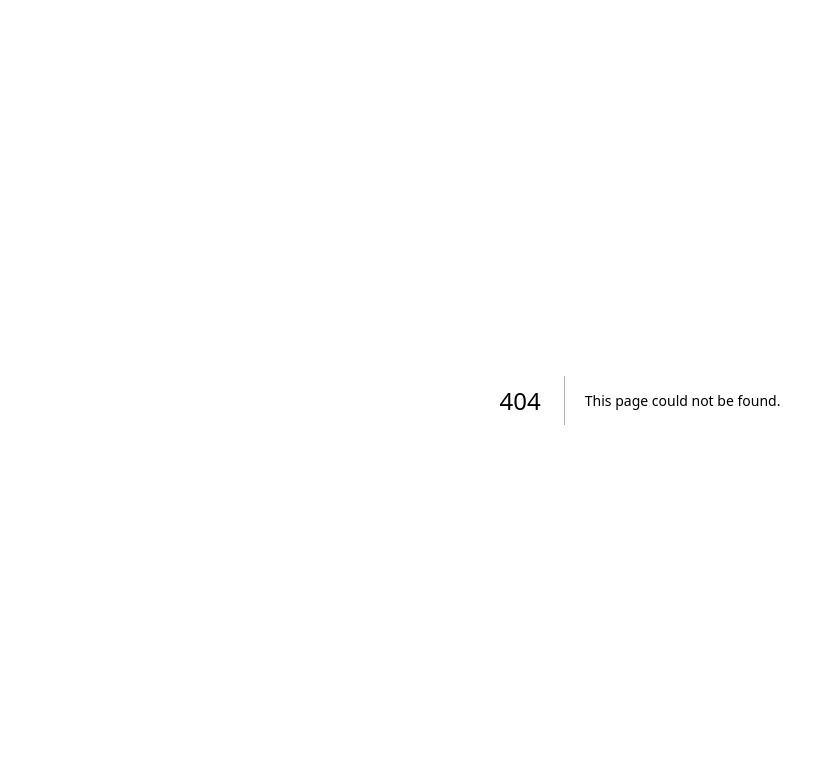
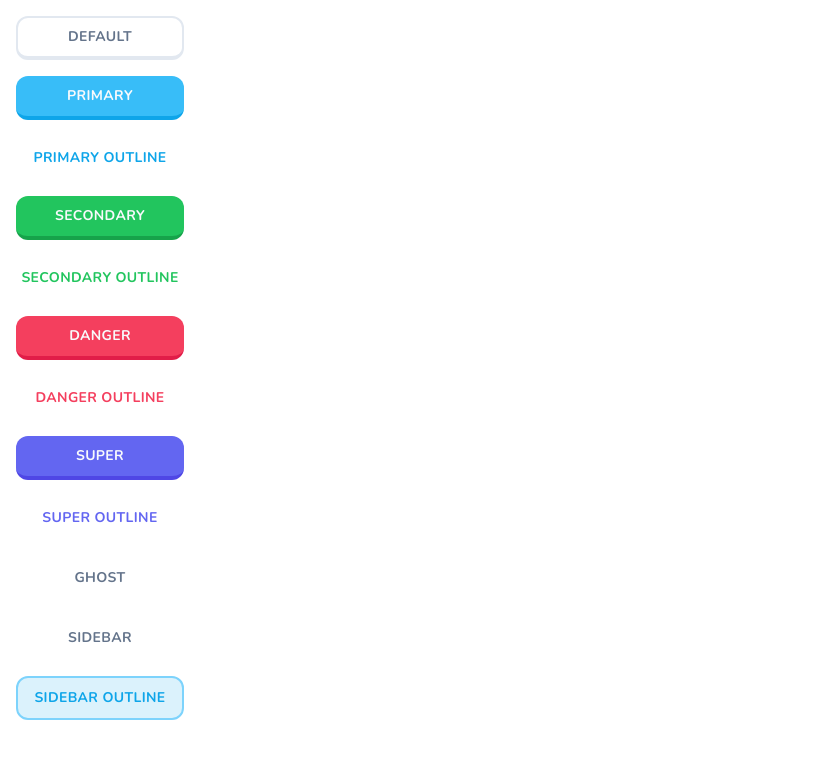
Before and after one commit to singh043/flingo-language-learning-app, a Next.js app: page /buttons in a window 1280 px wide. Before the commit this address had no page. Shown: the top 758 px of the page, without its empty margins (0-827 px from the left). Built offline with nearby package versions, Linux system fonts and the light colour scheme.

Commit message:
make buttons library

```diff
--- /dev/null
+++ b/app/buttons/page.tsx
@@ -0,0 +1,46 @@
+import { Button } from "@/components/ui/button";
+
+const ButtonsPage = () => {
+    return (
+        <div className="p-4 space-y-4 flex flex-col max-w-[200px]">
+            <Button>
+                Default
+            </Button>
+            <Button variant="primary">
+                Primary
+            </Button>
+            <Button variant="primaryOutline">
+                Primary Outline
+            </Button>
+            <Button variant="secondary">
+                Secondary
+            </Button>
+            <Button variant="secondaryOutline">
+                Secondary Outline
+            </Button>
+            <Button variant="danger">
+                Danger
+            </Button>
+            <Button variant="dangerOutline">
+                Danger Outline
+            </Button>
+            <Button variant="super">
+                Super
+            </Button>
+            <Button variant="superOutline">
+                Super Outline
+            </Button>
+            <Button variant="ghost">
+                Ghost
+            </Button>
+            <Button variant="sidebar">
+                Sidebar
+            </Button>
+            <Button variant="sidebarOutline">
+                Sidebar Outline
+            </Button>
+        </div>
+    )
+}
+
+export default ButtonsPage;
--- a/app/layout.tsx
+++ b/app/layout.tsx
@@ -1,8 +1,8 @@
 import type { Metadata } from "next";
-import { Inter } from "next/font/google";
+import { Nunito } from "next/font/google";
 import "./globals.css";
 
-const inter = Inter({ subsets: ["latin"] });
+const font = Nunito({ subsets: ["latin"] });
 
 export const metadata: Metadata = {
   title: "Create Next App",
@@ -16,7 +16,7 @@ export default function RootLayout({
 }>) {
   return (
     <html lang="en">
-      <body className={inter.className}>{children}</body>
+      <body className={font.className}>{children}</body>
     </html>
   );
 }
--- a/app/page.tsx
+++ b/app/page.tsx
@@ -1,113 +1,11 @@
-import Image from "next/image";
+import { Button } from "@/components/ui/button";
 
 export default function Home() {
   return (
-    <main className="flex min-h-screen flex-col items-center justify-between p-24">
-      <div className="z-10 w-full max-w-5xl items-center justify-between font-mono text-sm lg:flex">
-        <p className="fixed left-0 top-0 flex w-full justify-center border-b border-gray-300 bg-gradient-to-b from-zinc-200 pb-6 pt-8 backdrop-blur-2xl dark:border-neutral-800 dark:bg-zinc-800/30 dark:from-inherit lg:static lg:w-auto  lg:rounded-xl lg:border lg:bg-gray-200 lg:p-4 lg:dark:bg-zinc-800/30">
-          Get started by editing&nbsp;
-          <code className="font-mono font-bold">app/page.tsx</code>
-        </p>
-        <div className="fixed bottom-0 left-0 flex h-48 w-full items-end justify-center bg-gradient-to-t from-white via-white dark:from-black dark:via-black lg:static lg:size-auto lg:bg-none">
-          <a
-            className="pointer-events-none flex place-items-center gap-2 p-8 lg:pointer-events-auto lg:p-0"
-            href="https://vercel.com?utm_source=create-next-app&utm_medium=appdir-template&utm_campaign=create-next-app"
-            target="_blank"
-            rel="noopener noreferrer"
-          >
-            By{" "}
-            <Image
-              src="/vercel.svg"
-              alt="Vercel Logo"
-              className="dark:invert"
-              width={100}
-              height={24}
-              priority
-            />
-          </a>
-        </div>
-      </div>
-
-      <div className="relative z-[-1] flex place-items-center before:absolute before:h-[300px] before:w-full before:-translate-x-1/2 before:rounded-full before:bg-gradient-radial before:from-white before:to-transparent before:blur-2xl before:content-[''] after:absolute after:-z-20 after:h-[180px] after:w-full after:translate-x-1/3 after:bg-gradient-conic after:from-sky-200 after:via-blue-200 after:blur-2xl after:content-[''] before:dark:bg-gradient-to-br before:dark:from-transparent before:dark:to-blue-700 before:dark:opacity-10 after:dark:from-sky-900 after:dark:via-[#0141ff] after:dark:opacity-40 sm:before:w-[480px] sm:after:w-[240px] before:lg:h-[360px]">
-        <Image
-          className="relative dark:drop-shadow-[0_0_0.3rem_#ffffff70] dark:invert"
-          src="/next.svg"
-          alt="Next.js Logo"
-          width={180}
-          height={37}
-          priority
-        />
-      </div>
-
-      <div className="mb-32 grid text-center lg:mb-0 lg:w-full lg:max-w-5xl lg:grid-cols-4 lg:text-left">
-        <a
-          href="https://nextjs.org/docs?utm_source=create-next-app&utm_medium=appdir-template&utm_campaign=create-next-app"
-          className="group rounded-lg border border-transparent px-5 py-4 transition-colors hover:border-gray-300 hover:bg-gray-100 hover:dark:border-neutral-700 hover:dark:bg-neutral-800/30"
-          target="_blank"
-          rel="noopener noreferrer"
-        >
-          <h2 className="mb-3 text-2xl font-semibold">
-            Docs{" "}
-            <span className="inline-block transition-transform group-hover:translate-x-1 motion-reduce:transform-none">
-              -&gt;
-            </span>
-          </h2>
-          <p className="m-0 max-w-[30ch] text-sm opacity-50">
-            Find in-depth information about Next.js features and API.
-          </p>
-        </a>
-
-        <a
-          href="https://nextjs.org/learn?utm_source=create-next-app&utm_medium=appdir-template-tw&utm_campaign=create-next-app"
-          className="group rounded-lg border border-transparent px-5 py-4 transition-colors hover:border-gray-300 hover:bg-gray-100 hover:dark:border-neutral-700 hover:dark:bg-neutral-800/30"
-          target="_blank"
-          rel="noopener noreferrer"
-        >
-          <h2 className="mb-3 text-2xl font-semibold">
-            Learn{" "}
-            <span className="inline-block transition-transform group-hover:translate-x-1 motion-reduce:transform-none">
-              -&gt;
-            </span>
-          </h2>
-          <p className="m-0 max-w-[30ch] text-sm opacity-50">
-            Learn about Next.js in an interactive course with&nbsp;quizzes!
-          </p>
-        </a>
-
-        <a
-          href="https://vercel.com/templates?framework=next.js&utm_source=create-next-app&utm_medium=appdir-template&utm_campaign=create-next-app"
-          className="group rounded-lg border border-transparent px-5 py-4 transition-colors hover:border-gray-300 hover:bg-gray-100 hover:dark:border-neutral-700 hover:dark:bg-neutral-800/30"
-          target="_blank"
-          rel="noopener noreferrer"
-        >
-          <h2 className="mb-3 text-2xl font-semibold">
-            Templates{" "}
-            <span className="inline-block transition-transform group-hover:translate-x-1 motion-reduce:transform-none">
-              -&gt;
-            </span>
-          </h2>
-          <p className="m-0 max-w-[30ch] text-sm opacity-50">
-            Explore starter templates for Next.js.
-          </p>
-        </a>
-
-        <a
-          href="https://vercel.com/new?utm_source=create-next-app&utm_medium=appdir-template&utm_campaign=create-next-app"
-          className="group rounded-lg border border-transparent px-5 py-4 transition-colors hover:border-gray-300 hover:bg-gray-100 hover:dark:border-neutral-700 hover:dark:bg-neutral-800/30"
-          target="_blank"
-          rel="noopener noreferrer"
-        >
-          <h2 className="mb-3 text-2xl font-semibold">
-            Deploy{" "}
-            <span className="inline-block transition-transform group-hover:translate-x-1 motion-reduce:transform-none">
-              -&gt;
-            </span>
-          </h2>
-          <p className="m-0 max-w-[30ch] text-balance text-sm opacity-50">
-            Instantly deploy your Next.js site to a shareable URL with Vercel.
-          </p>
-        </a>
-      </div>
-    </main>
-  );
+    <div>
+      <Button size="lg">
+        Click me
+      </Button>
+    </div>
+  )
 }
--- /dev/null
+++ b/components/ui/button.tsx
@@ -0,0 +1,60 @@
+import * as React from "react"
+import { Slot } from "@radix-ui/react-slot"
+import { cva, type VariantProps } from "class-variance-authority"
+
+import { cn } from "@/lib/utils"
+
+const buttonVariants = cva(
+  "inline-flex items-center justify-center whitespace-nowrap rounded-xl text-sm font-bold ring-offset-background transition-colors focus-visible:outline-none focus-visible:ring-2 focus-visible:ring-ring focus-visible:ring-offset-2 disabled:pointer-events-none disabled:opacity-50 uppercase tracking-wide",
+  {
+    variants: {
+      variant: {
+        default: "bg-white border-slate-200 border-2 border-b-4 active:border-b-2 hover:bg-slate-100 text-slate-500",
+        primary: "bg-sky-400 text-primary-foreground hover:bg-sky-400/90 border-sky-500 border-b-4 active:border-b-0",
+        primaryOutline: "bg-white text-sky-500 hover:bg-slate-100",
+        secondary: "bg-green-500 text-primary-foreground hover:bg-green-500/90 border-green-600 border-b-4 active:border-b-0",
+        secondaryOutline: "bg-white text-green-500 hover:bg-slate-100",
+        danger: "bg-rose-500 text-primary-foreground hover:bg-rose-500/90 border-rose-600 border-b-4 active:border-b-0",
+        dangerOutline: "bg-white text-rose-500 hover:bg-slate-100",
+        super: "bg-indigo-500 text-primary-foreground hover:bg-indigo-500/90 border-indigo-600 border-b-4 active:border-b-0",
+        superOutline: "bg-white text-indigo-500 hover:bg-slate-100",
+        ghost: "bg-transparent text-slate-500 border-transparent border-0 hover:bg-slate-100",
+        sidebar: "bg-transparent text-slate-500 border-2 border-transparent hover:bg-slate-100 transition-none",
+        sidebarOutline: "bg-sky-500/15 text-sky-500 border-sky-300 border-2 hover:bg-sky-500/20 transition-none",
+      },
+      size: {
+        default: "h-11 px-4 py-2",
+        sm: "h-9 px-3",
+        lg: "h-12 px-8",
+        icon: "h-10 w-10",
+        rounded: "rounded-full",
+      },
+    },
+    defaultVariants: {
+      variant: "default",
+      size: "default",
+    },
+  }
+)
+
+export interface ButtonProps
+  extends React.ButtonHTMLAttributes<HTMLButtonElement>,
+    VariantProps<typeof buttonVariants> {
+  asChild?: boolean
+}
+
+const Button = React.forwardRef<HTMLButtonElement, ButtonProps>(
+  ({ className, variant, size, asChild = false, ...props }, ref) => {
+    const Comp = asChild ? Slot : "button"
+    return (
+      <Comp
+        className={cn(buttonVariants({ variant, size, className }))}
+        ref={ref}
+        {...props}
+      />
+    )
+  }
+)
+Button.displayName = "Button"
+
+export { Button, buttonVariants }
--- a/package.json
+++ b/package.json
@@ -9,6 +9,7 @@
     "lint": "next lint"
   },
   "dependencies": {
+    "@radix-ui/react-slot": "^1.0.2",
     "class-variance-authority": "^0.7.0",
     "clsx": "^2.1.1",
     "lucide-react": "^0.376.0",
```
Also changed, not shown: 1 other file (tests, documents, lock files or other folders).
